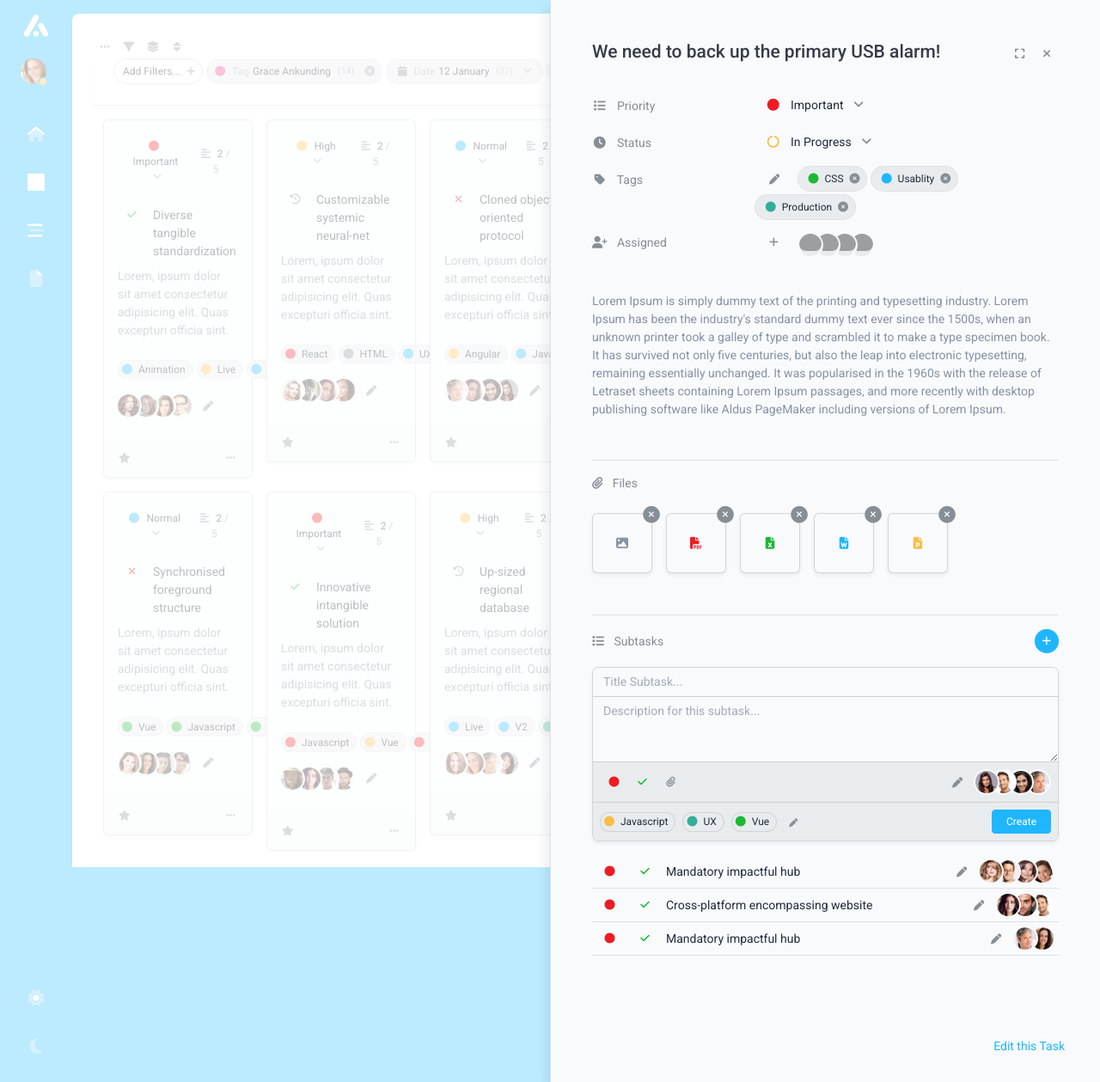
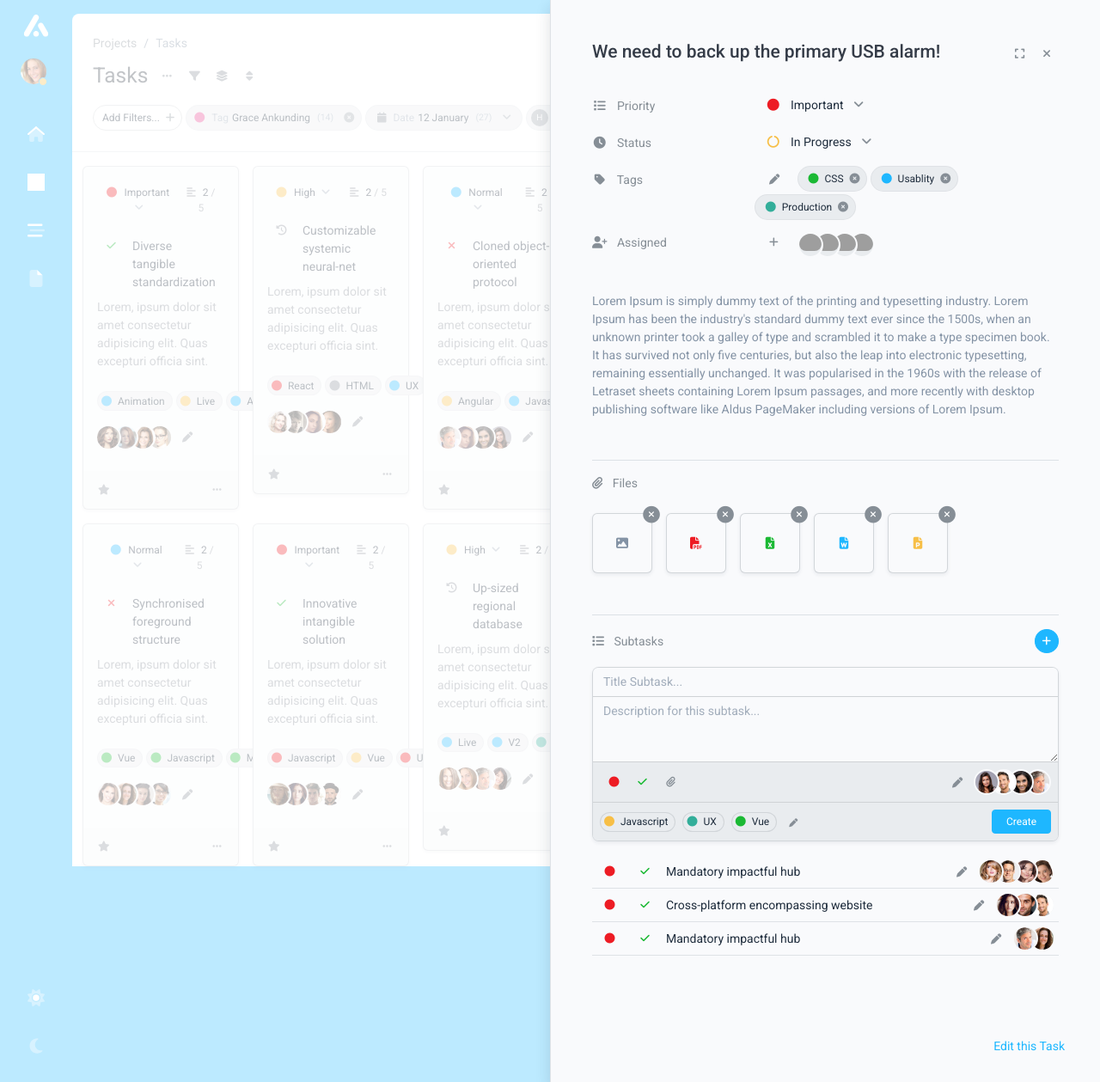
Before and after one commit to 0wczar/airframe, a Jekyll site: the page built from tasks/grid/drawer/index.html, in a window 1280 px wide. Shown: the whole page at 86% size. Built offline with Jekyll 4.4.1, drawn with Linux system fonts in a browser that asks for light colours; grey boxes are pictures that could not be loaded.

Commit message:
Update index.html

```diff
--- a/tasks/grid/drawer/index.html
+++ b/tasks/grid/drawer/index.html
@@ -6,8 +6,10 @@ layoutGridTasks: 1
 fullScreenGridTasks: 1
 offcanvasTaskViewShow: 1
 offcanvasTasksGrid: 1
+showTitle: true
+navbarTitle: 'Tasks'
 ---
-<div class="container-fluid pt-3">
+<div class="container-fluid pt-3 bg-white">
     <div class="row row-cols-1 row-cols-md-6 g-3">
         <div class="col">
             {% include V2/card-task.html
```
